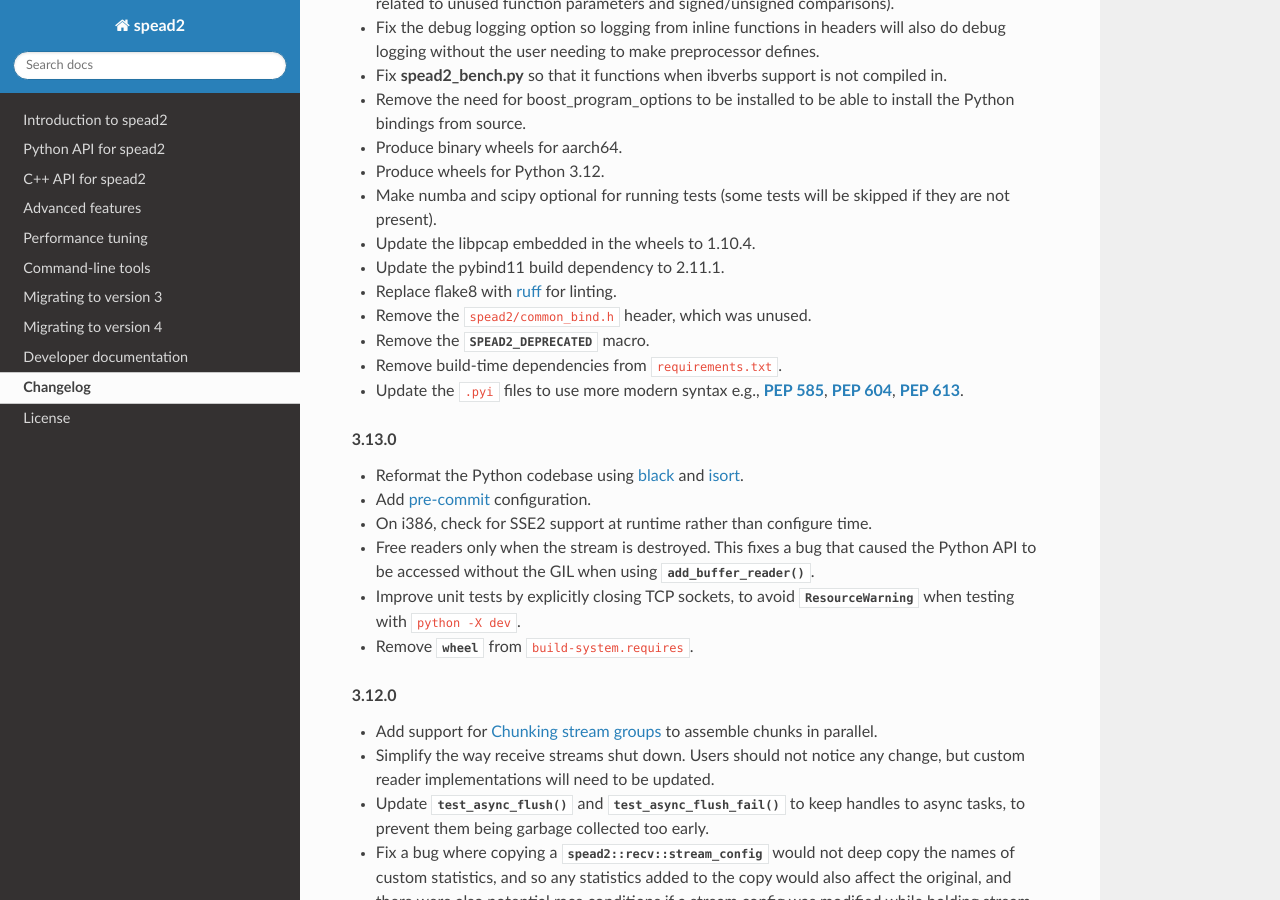
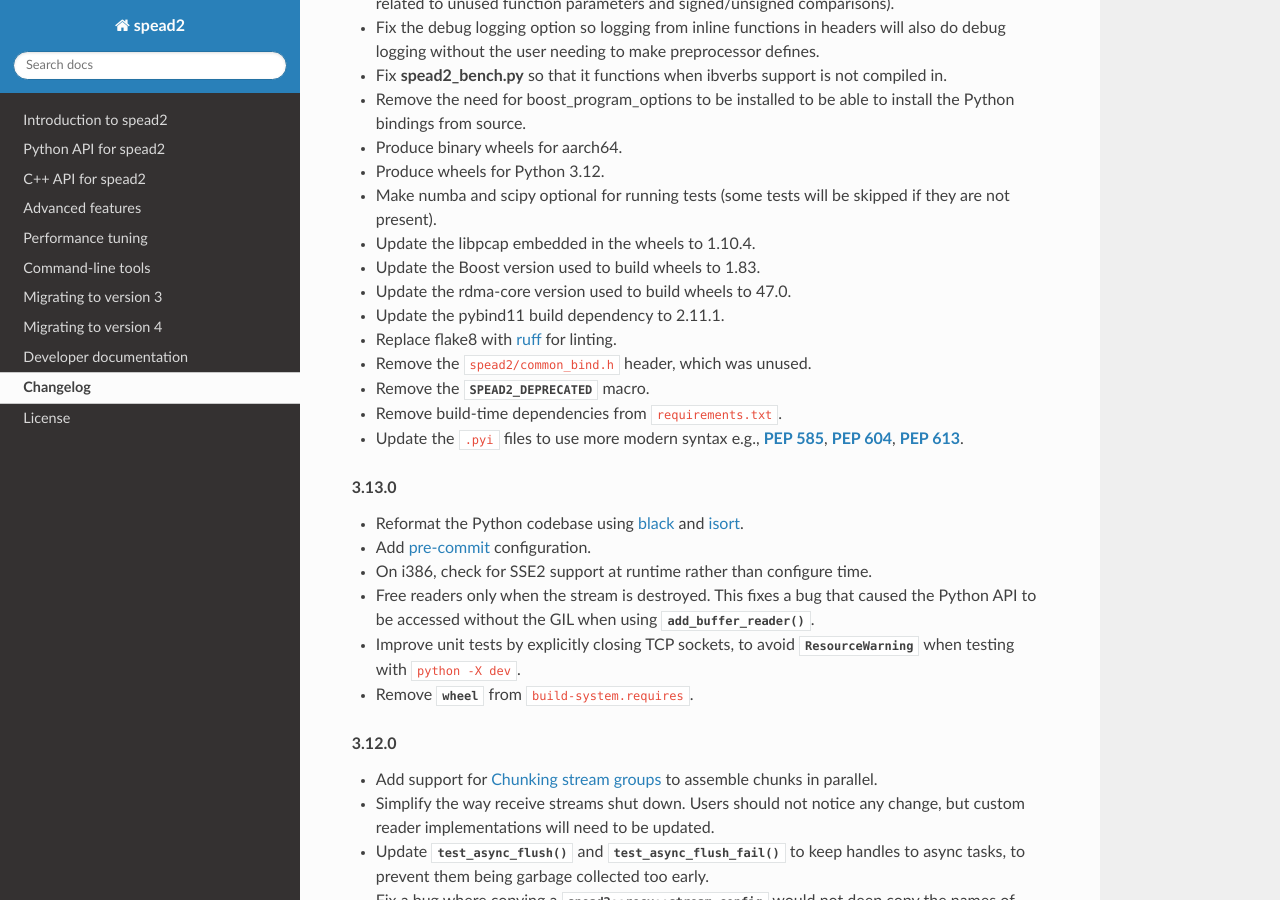
Before and after one commit to ska-sa/spead2, a Sphinx documentation site: the page built from doc/changelog.rst, in a window 1280 px wide and 900 px high, scrolled down 468 px. Built offline with Sphinx 7.4.7 and the Read the Docs theme 2.0.0, drawn with Linux system fonts in a browser that asks for light colours; the version number could not be read and is left out.

Commit message:
Bump manylinux wheel versions of boost and rdma-core

```diff
--- a/doc/changelog.rst
+++ b/doc/changelog.rst
@@ -28,6 +28,8 @@ features. See :doc:`migrate-4` for more detailed information about upgrading.
 - Make numba and scipy optional for running tests (some tests will be skipped
   if they are not present).
 - Update the libpcap embedded in the wheels to 1.10.4.
+- Update the Boost version used to build wheels to 1.83.
+- Update the rdma-core version used to build wheels to 47.0.
 - Update the pybind11 build dependency to 2.11.1.
 - Replace flake8 with ruff_ for linting.
 - Remove the :file:`spead2/common_bind.h` header, which was unused.
```
Also changed, not shown: 1 other file.
